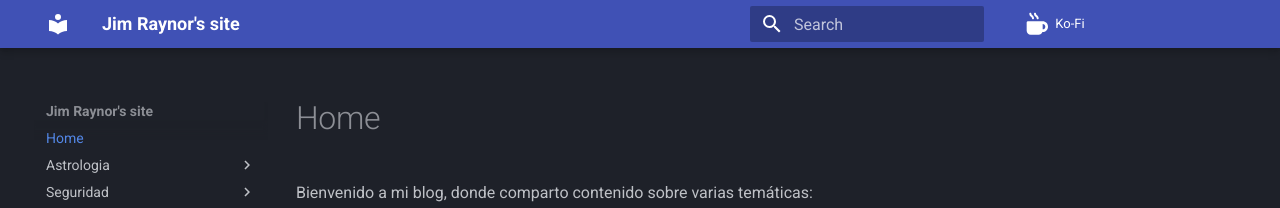
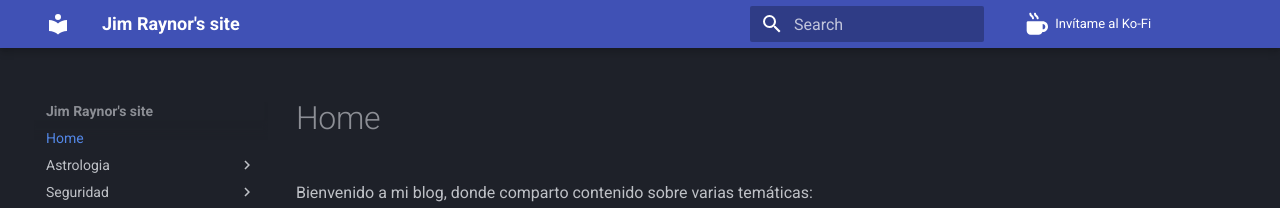
Before and after one commit to jimraynor88/blog, an MkDocs documentation site: the page built from docs/index.md, in a window 1280 px wide. Shown: the top 208 px of the page. Built offline with MkDocs 1.6.1 and Material for MkDocs 9.7.7, drawn with Linux system fonts in a browser that asks for light colours.

Commit message:
Update mkdocs.yml

```diff
--- a/mkdocs.yml
+++ b/mkdocs.yml
@@ -4,7 +4,7 @@ site_url: https://jim88.pp.ua
 #repo_name: GitHub
 edit_uri: ""
 repo_url: https://ko-fi.com/invito
-repo_name: Ko-Fi
+repo_name: Invítame al Ko-Fi
 
 theme:
   name: material
```
